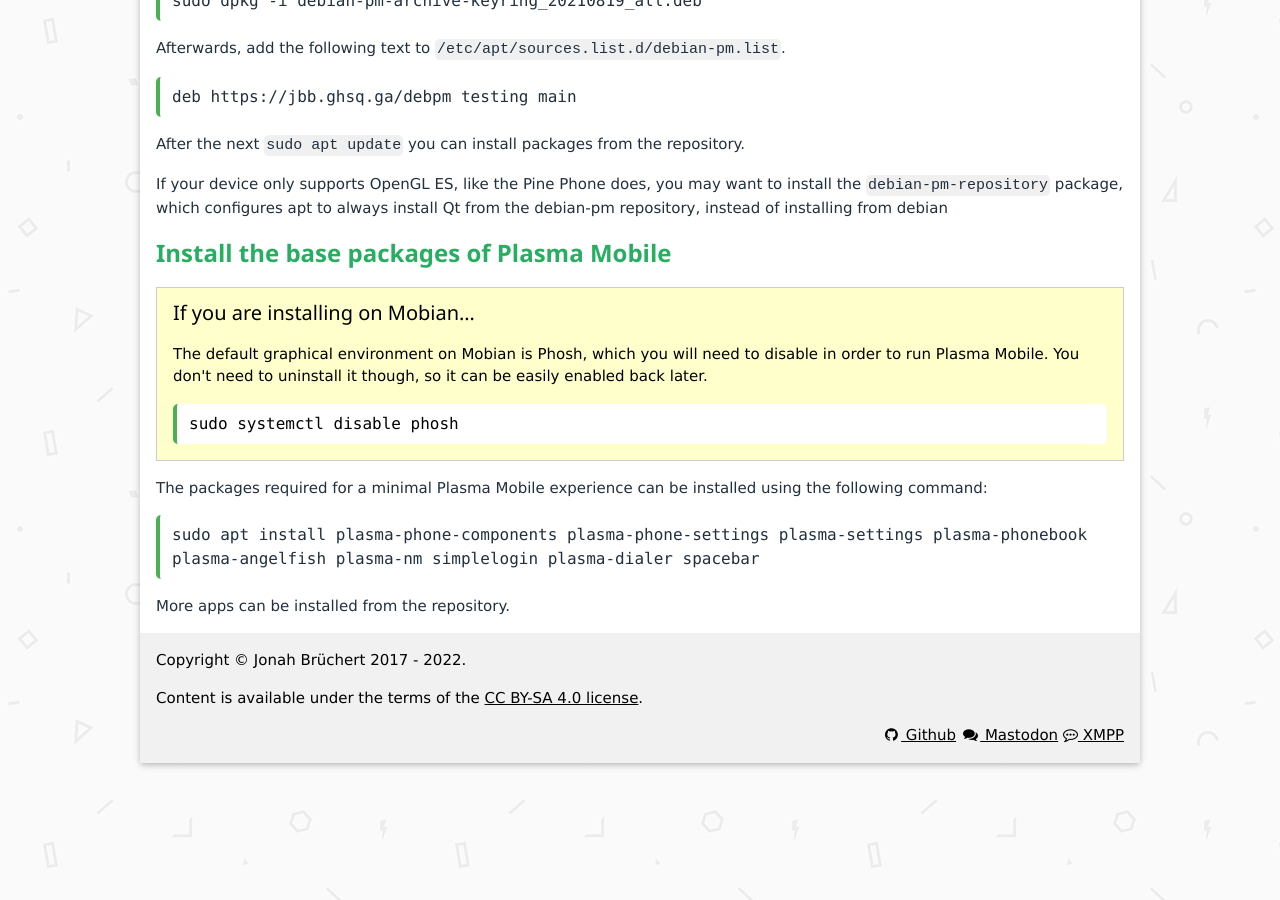
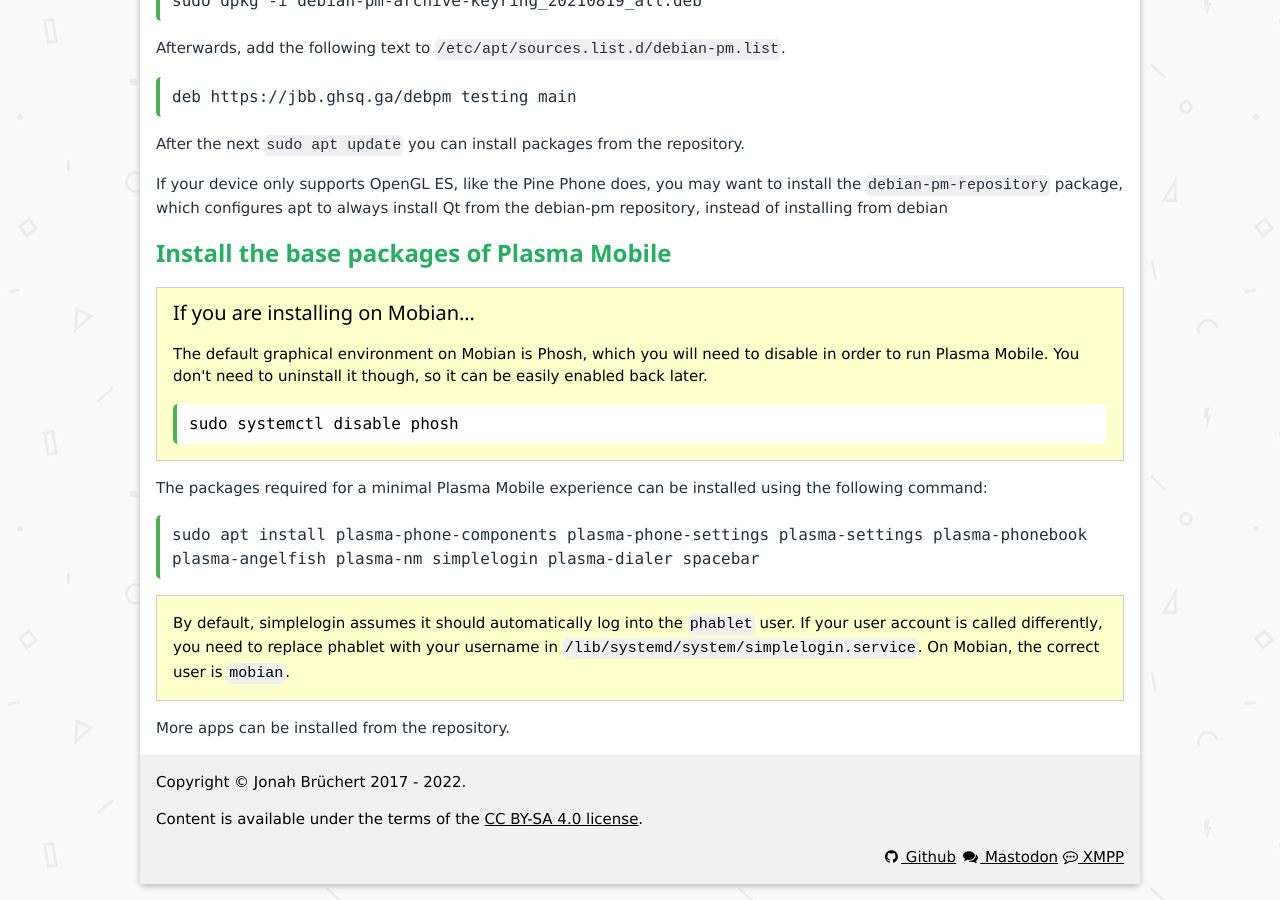
Before and after one commit to jbbgameich/jbbgameich.github.io, a Jekyll site: the page built from debian-pm/index.md, in a window 1280 px wide and 900 px high, scrolled down 672 px. Built offline with Jekyll 4.4.1, drawn with Linux system fonts in a browser that asks for light colours.

Commit message:
debian-pm: Add note about changing the user name

```diff
--- a/debian-pm/index.md
+++ b/debian-pm/index.md
@@ -50,6 +50,12 @@
 	sudo apt install plasma-phone-components plasma-phone-settings plasma-settings plasma-phonebook plasma-angelfish plasma-nm simplelogin plasma-dialer spacebar
 </code>
 
+<div class="w3-panel w3-pale-yellow w3-border" markdown="1">
+By default, simplelogin assumes it should automatically log into the `phablet` user.
+If your user account is called differently, you need to replace phablet with your username in `/lib/systemd/system/simplelogin.service`.
+On Mobian, the correct user is `mobian`.
+</div>
+
 More apps can be installed from the repository.
 
 </div>
```
